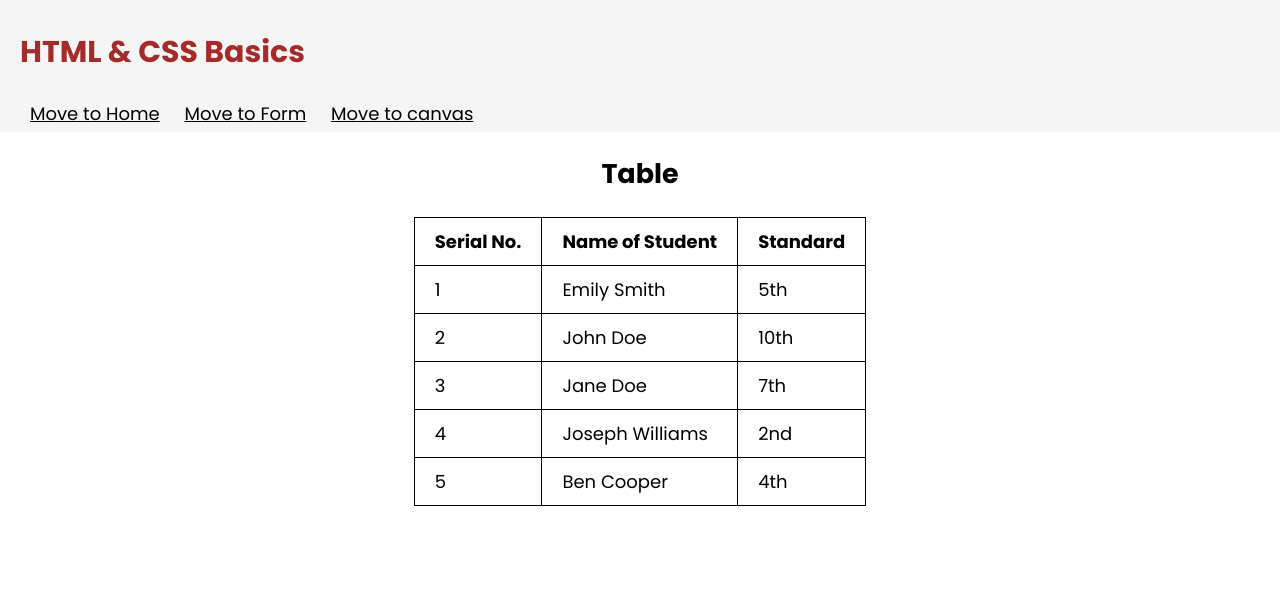
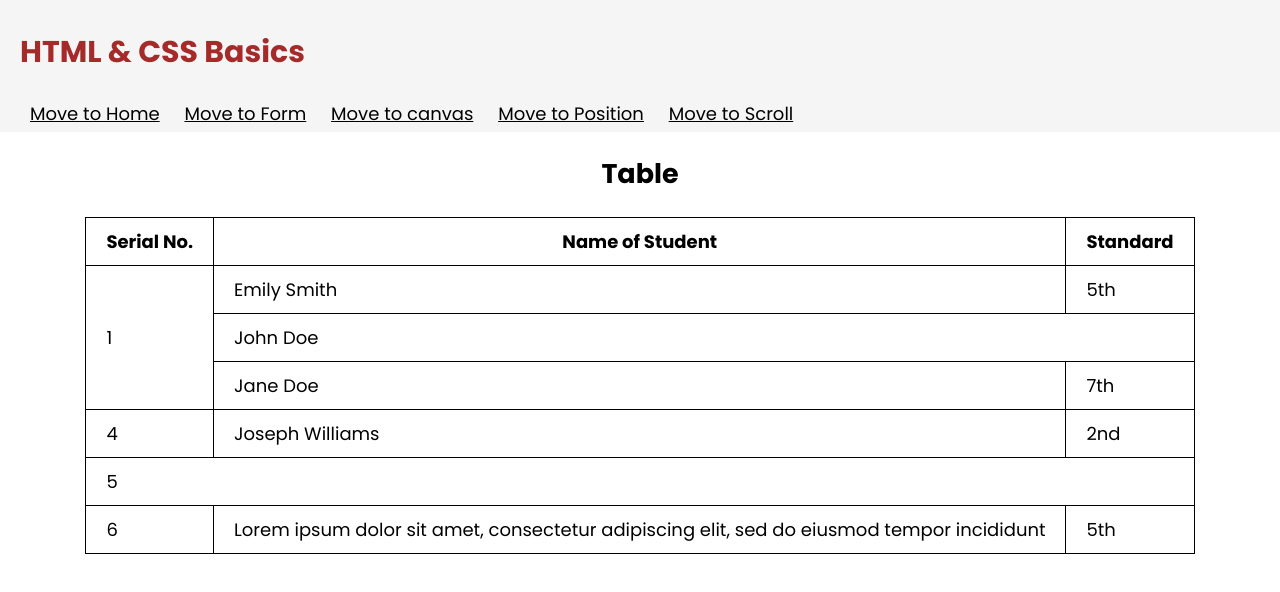
Before and after one commit to sweta1308/html-css, a plain HTML site: page table.html in a window 1280 px wide. Drawn offline with Linux system fonts and the light colour scheme.

Commit message:
feat: merge cells

```diff
--- a/table.html
+++ b/table.html
@@ -14,29 +14,31 @@
       <a href="index.html">Move to Home</a>
       <a href="form.html">Move to Form</a>
       <a href="canvas.html">Move to canvas</a>
+      <a href="absolute.html">Move to Position</a>
+      <a href="scroll.html">Move to Scroll</a>
     </nav>
     <h2 class="header">Table</h2>
     <table>
       <thead>
         <tr>
           <th>Serial No.</th>
-          <th>Name of Student</th>
+          <th class="student">Name of Student</th>
           <th>Standard</th>
         </tr>
       </thead>
       <tbody>
         <tr>
-          <td>1</td>
+          <td rowspan="3">1</td>
           <td>Emily Smith</td>
           <td>5th</td>
         </tr>
         <tr>
-          <td>2</td>
-          <td>John Doe</td>
-          <td>10th</td>
+          <!-- <td>2</td> -->
+          <td colspan="2">John Doe</td>
+          <!-- <td>10th</td> -->
         </tr>
         <tr>
-          <td>3</td>
+          <!-- <td>3</td> -->
           <td>Jane Doe</td>
           <td>7th</td>
         </tr>
@@ -46,9 +48,17 @@
           <td>2nd</td>
         </tr>
         <tr>
-          <td>5</td>
-          <td>Ben Cooper</td>
-          <td>4th</td>
+          <td colspan="5">5</td>
+          <!-- <td>Ben Cooper</td>
+          <td>4th</td> -->
+        </tr>
+        <tr>
+          <td>6</td>
+          <td>
+            Lorem ipsum dolor sit amet, consectetur adipiscing elit, sed do
+            eiusmod tempor incididunt
+          </td>
+          <td>5th</td>
         </tr>
       </tbody>
     </table>
```
